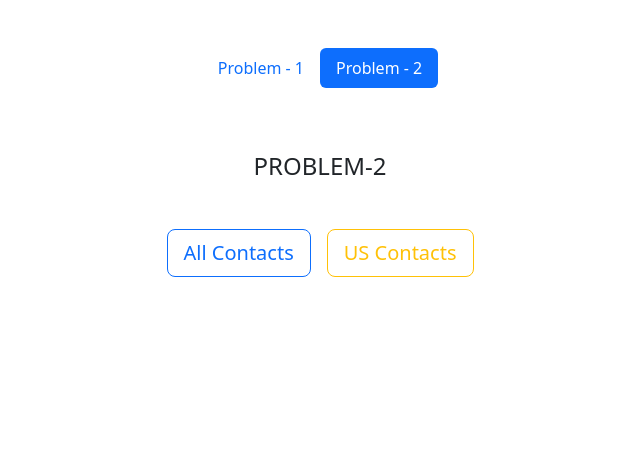
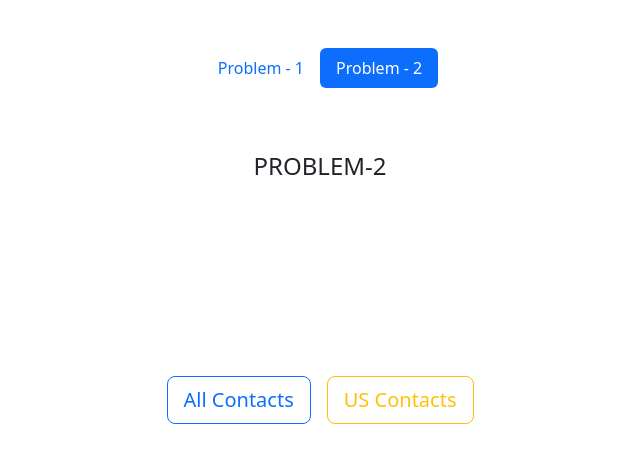
Before and after one commit to sajib-bme-kuet/react-task-mediusware, a React (Vite) app: page /problem-2 in a window 1280 px wide. Shown: the top 462 px of the page, without its empty margins (320-960 px from the left). Built offline with nearby package versions, Linux system fonts and the light colour scheme.

Commit message:
centered the div

```diff
--- a/src/components/Problem-2.jsx
+++ b/src/components/Problem-2.jsx
@@ -4,14 +4,19 @@ const Problem2 = () => {
 
     return (
 
-        <div className="container">
+        <div className="container"  >
+
             <div className="row justify-content-center mt-5">
                 <h4 className='text-center text-uppercase mb-5'>Problem-2</h4>
 
+
+                <div style={{position: "absolute",top: "50%",left: "50%", transform: "translate(-50%, -50%)"}}>
                 <div className="d-flex justify-content-center gap-3">
-                <button className="btn btn-lg btn-outline-primary" type="button" >All Contacts</button>
-                <button className="btn btn-lg btn-outline-warning" type="button" >US Contacts</button>
+                    <button className="btn btn-lg btn-outline-primary" type="button" >All Contacts</button>
+                    <button className="btn btn-lg btn-outline-warning" type="button" >US Contacts</button>
                 </div>
+                </div>
+
 
             </div>
         </div>
```
